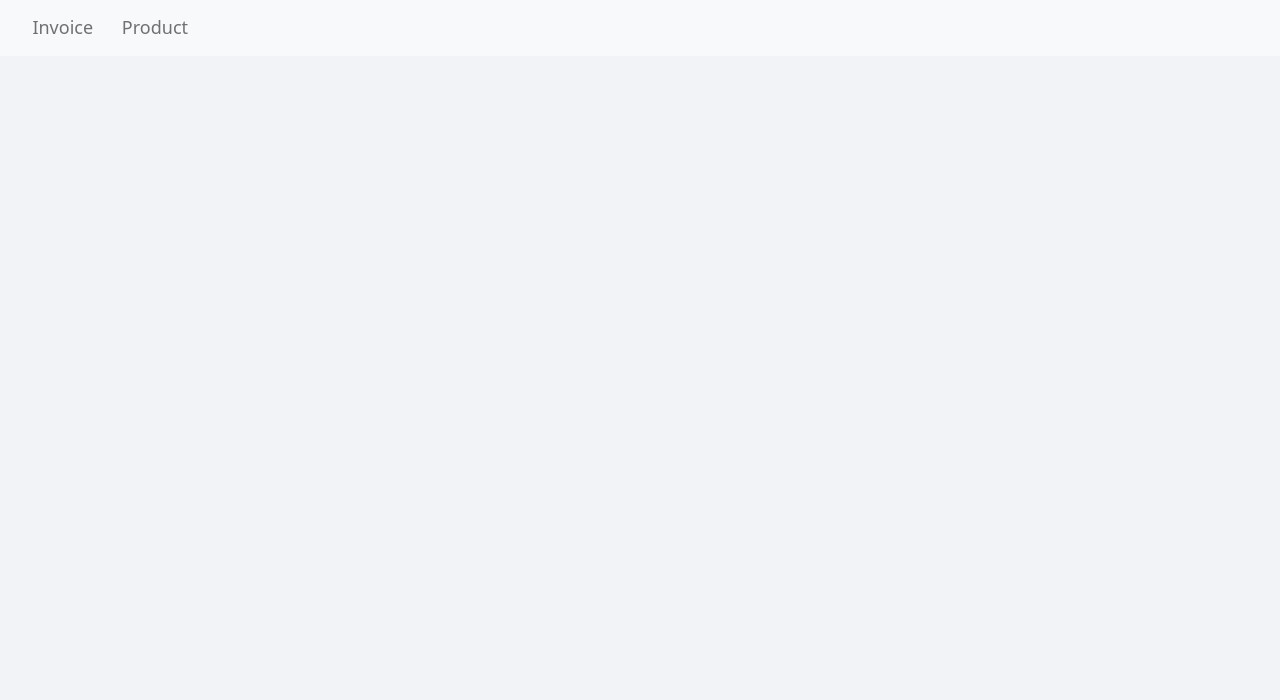
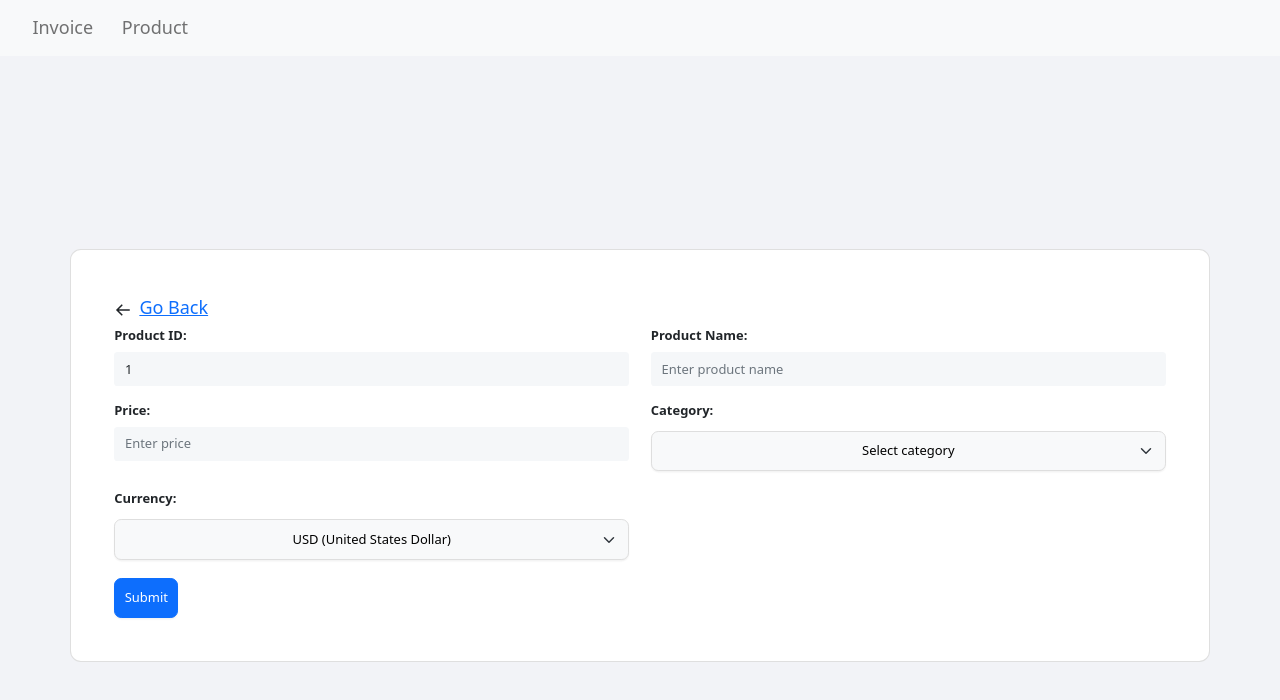
Before and after one commit to sohamdata/swipe-assignment, a React (Create React App) app: page /products/create in a window 1280 px wide. Before the commit this address had no page. Shown: the top 700 px of the page. Built offline with nearby package versions, Linux system fonts and the light colour scheme.

Commit message:
feat: add product working

```diff
--- a/src/App.js
+++ b/src/App.js
@@ -6,6 +6,7 @@ import "./App.css";
 import Navbar from "./components/Navbar";
 import Invoice from "./pages/Invoice";
 import InvoiceList from "./pages/InvoiceList";
+import Product from "./pages/Product";
 import ProductList from "./pages/ProductList";
 
 const App = () => {
@@ -20,6 +21,7 @@ const App = () => {
             <Route path="/create/:id" element={<Invoice />} />
             <Route path="/edit/:id" element={<Invoice />} />
             <Route path="/products" element={<ProductList />} />
+            <Route path="/products/create" element={<Product />} />
           </Routes>
         </Container>
       </div>
--- /dev/null
+++ b/src/components/ProductForm.jsx
@@ -0,0 +1,151 @@
+import React, { useState } from "react";
+import { Button, Card, Col, Form, Row } from "react-bootstrap";
+import { BiArrowBack } from "react-icons/bi";
+import { useDispatch } from "react-redux";
+import { Link, useLocation, useNavigate, useParams } from "react-router-dom";
+import { useProductListData } from "../redux/hooks";
+import { addProduct, updateProduct } from "../redux/slices/productsSlice";
+import generateRandomId from "../utils/generateRandomId";
+
+
+const ProductForm = () => {
+	const dispatch = useDispatch();
+	const params = useParams();
+	const location = useLocation();
+	const navigate = useNavigate();
+	const isEdit = location.pathname.includes("edit");
+
+	const { getOneProduct, listSize } = useProductListData();
+
+
+	const [formData, setFormData] = useState({
+		id: generateRandomId(),
+		currentDate: new Date().toLocaleDateString(),
+		productNumber: listSize + 1,
+		productName: "",
+		price: "",
+		category: "",
+		currency: "$",
+	});
+
+	const editField = (e) => {
+		const { name, value } = e.target;
+		setFormData({ ...formData, [name]: value });
+	};
+
+	const onCurrencyChange = (selectedOption) => {
+		setFormData({ ...formData, currency: selectedOption.currency });
+	};
+
+	const handleSubmit = (e) => {
+		e.preventDefault();
+		if (isEdit) {
+			dispatch(updateProduct({ id: params.id, updatedProduct: formData }));
+			alert("Product updated successfully 🥳");
+		} else {
+			dispatch(addProduct(formData));
+			alert("Product added successfully 🥳");
+		}
+		navigate("/");
+	};
+
+	return (
+		<Row>
+			<Card className="p-4 p-xl-5 my-3 my-xl-4">
+				<div className="d-flex align-items-center">
+					<BiArrowBack size={18} />
+					<div className="fw-bold mt-1 mx-2 cursor-pointer">
+						<Link to="/products">
+							<h5>Go Back</h5>
+						</Link>
+					</div>
+				</div>
+
+				<Form onSubmit={handleSubmit}>
+					<Row className="mb-3">
+						<Form.Group as={Col} sm="6" controlId="productNumber">
+							<Form.Label className="fw-bold">Product ID:</Form.Label>
+							<Form.Control
+								type="text"
+								placeholder="Enter product ID"
+								name="productNumber"
+								value={formData.productNumber}
+								onChange={editField}
+								required
+							/>
+						</Form.Group>
+						<Form.Group as={Col} sm="6" controlId="productName">
+							<Form.Label className="fw-bold">Product Name:</Form.Label>
+							<Form.Control
+								type="text"
+								placeholder="Enter product name"
+								name="productName"
+								value={formData.productName}
+								onChange={editField}
+								required
+							/>
+						</Form.Group>
+					</Row>
+					<Row className="mb-3">
+						<Form.Group as={Col} sm="6" controlId="price">
+							<Form.Label className="fw-bold">Price:</Form.Label>
+							<Form.Control
+								type="text"
+								placeholder="Enter price"
+								name="price"
+								value={formData.price}
+								onChange={editField}
+								required
+							/>
+						</Form.Group>
+						<Form.Group as={Col} sm="6" controlId="category">
+							<Form.Label className="fw-bold">Category:</Form.Label>
+							<Form.Select
+								name="category"
+								value={formData.category}
+								onChange={editField}
+								required
+								className="btn btn-light my-1"
+								aria-label="Change Currency"
+							>
+								<option value="">Select category</option>
+								<option value="household">Household</option>
+								<option value="tech">Tech</option>
+								<option value="fashion">Fashion</option>
+							</Form.Select>
+						</Form.Group>
+					</Row>
+					<Row className="mb-3">
+						<Form.Group as={Col} sm="6" controlId="price">
+							<Form.Label className="fw-bold">Currency:</Form.Label>
+							<Form.Select
+								name="currency"
+								value={formData.currency}
+								onChange={(event) =>
+									onCurrencyChange({ currency: event.target.value })
+								}
+								className="btn btn-light my-1"
+								aria-label="Change Currency"
+							>
+								<option value="$">USD (United States Dollar)</option>
+								<option value="£">GBP (British Pound Sterling)</option>
+								<option value="¥">JPY (Japanese Yen)</option>
+								<option value="$">CAD (Canadian Dollar)</option>
+								<option value="$">AUD (Australian Dollar)</option>
+								<option value="$">SGD (Singapore Dollar)</option>
+								<option value="¥">CNY (Chinese Renminbi)</option>
+								<option value="₿">BTC (Bitcoin)</option>
+							</Form.Select>
+						</Form.Group>
+					</Row>
+					<Button variant="primary" type="submit">
+						Submit
+					</Button>
+				</Form>
+			</Card>
+
+		</Row>
+	);
+};
+
+export default ProductForm;
--- /dev/null
+++ b/src/pages/Product.jsx
@@ -0,0 +1,8 @@
+import React from "react";
+import ProductForm from "../components/ProductForm";
+
+const Product = () => {
+    return <ProductForm />;
+};
+
+export default Product;
--- a/src/pages/ProductList.jsx
+++ b/src/pages/ProductList.jsx
@@ -5,23 +5,14 @@ import { BiSolidPencil, BiTrash } from "react-icons/bi";
 import { BsEyeFill } from "react-icons/bs";
 import InvoiceModal from "../components/InvoiceModal";
 import { useNavigate } from "react-router-dom";
-import { useInvoiceListData } from "../redux/hooks";
+import { useProductListData } from "../redux/hooks";
 import { useDispatch } from "react-redux";
-import { deleteInvoice } from "../redux/slices/invoicesSlice";
+import { deleteProduct } from "../redux/slices/productsSlice";
 
 const ProductList = () => {
-	const { invoiceList, getOneInvoice } = useInvoiceListData();
-	const isListEmpty = invoiceList.length === 0;
-	const [copyId, setCopyId] = useState("");
+	const { productList, getOneProduct } = useProductListData();
+	const isListEmpty = productList.length === 0;
 	const navigate = useNavigate();
-	const handleCopyClick = () => {
-		const invoice = getOneInvoice(copyId);
-		if (!invoice) {
-			alert("Please enter the valid invoice id.");
-		} else {
-			navigate(`/create/${copyId}`);
-		}
-	};
 
 	return (
 		<Row>
@@ -31,50 +22,33 @@ const ProductList = () => {
 					{isListEmpty ? (
 						<div className="d-flex flex-column align-items-center">
 							<h3 className="fw-bold pb-2 pb-md-4">No products present</h3>
-							<Link to="/create">
+							<Link to="/products/create">
 								<Button variant="primary">Create Product</Button>
 							</Link>
 						</div>
 					) : (
 						<div className="d-flex flex-column">
 							<div className="d-flex flex-row align-items-center justify-content-between">
-								<h3 className="fw-bold pb-2 pb-md-4">Invoice List</h3>
-								<Link to="/create">
-									<Button variant="primary mb-2 mb-md-4">Create Invoice</Button>
+								<h3 className="fw-bold pb-2 pb-md-4">Products List</h3>
+								<Link to="/products/create">
+									<Button variant="primary mb-2 mb-md-4">Create Product</Button>
 								</Link>
-
-								<div className="d-flex gap-2">
-									<Button variant="dark mb-2 mb-md-4" onClick={handleCopyClick}>
-										Copy Invoice
-									</Button>
-
-									<input
-										type="text"
-										value={copyId}
-										onChange={(e) => setCopyId(e.target.value)}
-										placeholder="Enter Invoice ID to copy"
-										className="bg-white border"
-										style={{
-											height: "50px",
-										}}
-									/>
-								</div>
 							</div>
 							<Table responsive>
 								<thead>
 									<tr>
-										<th>Invoice No.</th>
-										<th>Bill To</th>
-										<th>Due Date</th>
-										<th>Total Amt.</th>
+										<th>Product No.</th>
+										<th>Name</th>
+										<th>Price</th>
+										<th>Catogory</th>
 										<th>Actions</th>
 									</tr>
 								</thead>
 								<tbody>
-									{invoiceList.map((invoice) => (
-										<InvoiceRow
-											key={invoice.id}
-											invoice={invoice}
+									{productList.map((product) => (
+										<ProductRow
+											key={product.id}
+											product={product}
 											navigate={navigate}
 										/>
 									))}
@@ -88,16 +62,16 @@ const ProductList = () => {
 	);
 };
 
-const InvoiceRow = ({ invoice, navigate }) => {
+const ProductRow = ({ product, navigate }) => {
 	const [isOpen, setIsOpen] = useState(false);
 	const dispatch = useDispatch();
 
 	const handleDeleteClick = (invoiceId) => {
-		dispatch(deleteInvoice(invoiceId));
+		dispatch(deleteProduct(invoiceId));
 	};
 
 	const handleEditClick = () => {
-		navigate(`/edit/${invoice.id}`);
+		navigate(`/edit/${product.id}`);
 	};
 
 	const openModal = (event) => {
@@ -109,15 +83,25 @@ const InvoiceRow = ({ invoice, navigate }) => {
 		setIsOpen(false);
 	};
 
+	// const [formData, setFormData] = useState({
+	// 	id: generateRandomId(),
+	// 	currentDate: new Date().toLocaleDateString(),
+	// 	productNumber: listSize + 1,
+	// 	productName: "",
+	// 	price: "",
+	// 	category: "",
+	// 	currency: "$",
+	// });
+
 	return (
 		<tr>
-			<td>{invoice.invoiceNumber}</td>
-			<td className="fw-normal">{invoice.billTo}</td>
-			<td className="fw-normal">{invoice.dateOfIssue}</td>
+			<td>{product.productNumber}</td>
+			<td className="fw-normal">{product.productName}</td>
 			<td className="fw-normal">
-				{invoice.currency}
-				{invoice.total}
+				{product.currency}
+				{product.price}
 			</td>
+			<td className="fw-normal">{product.category}</td>
 			<td style={{ width: "5%" }}>
 				<Button variant="outline-primary" onClick={handleEditClick}>
 					<div className="d-flex align-items-center justify-content-center gap-2">
@@ -126,7 +110,7 @@ const InvoiceRow = ({ invoice, navigate }) => {
 				</Button>
 			</td>
 			<td style={{ width: "5%" }}>
-				<Button variant="danger" onClick={() => handleDeleteClick(invoice.id)}>
+				<Button variant="danger" onClick={() => handleDeleteClick(product.id)}>
 					<div className="d-flex align-items-center justify-content-center gap-2">
 						<BiTrash />
 					</div>
@@ -139,7 +123,7 @@ const InvoiceRow = ({ invoice, navigate }) => {
 					</div>
 				</Button>
 			</td>
-			<InvoiceModal
+			{/* <InvoiceModal
 				showModal={isOpen}
 				closeModal={closeModal}
 				info={{
@@ -169,7 +153,7 @@ const InvoiceRow = ({ invoice, navigate }) => {
 				taxAmount={invoice.taxAmount}
 				discountAmount={invoice.discountAmount}
 				total={invoice.total}
-			/>
+			/> */}
 		</tr>
 	);
 };
```
